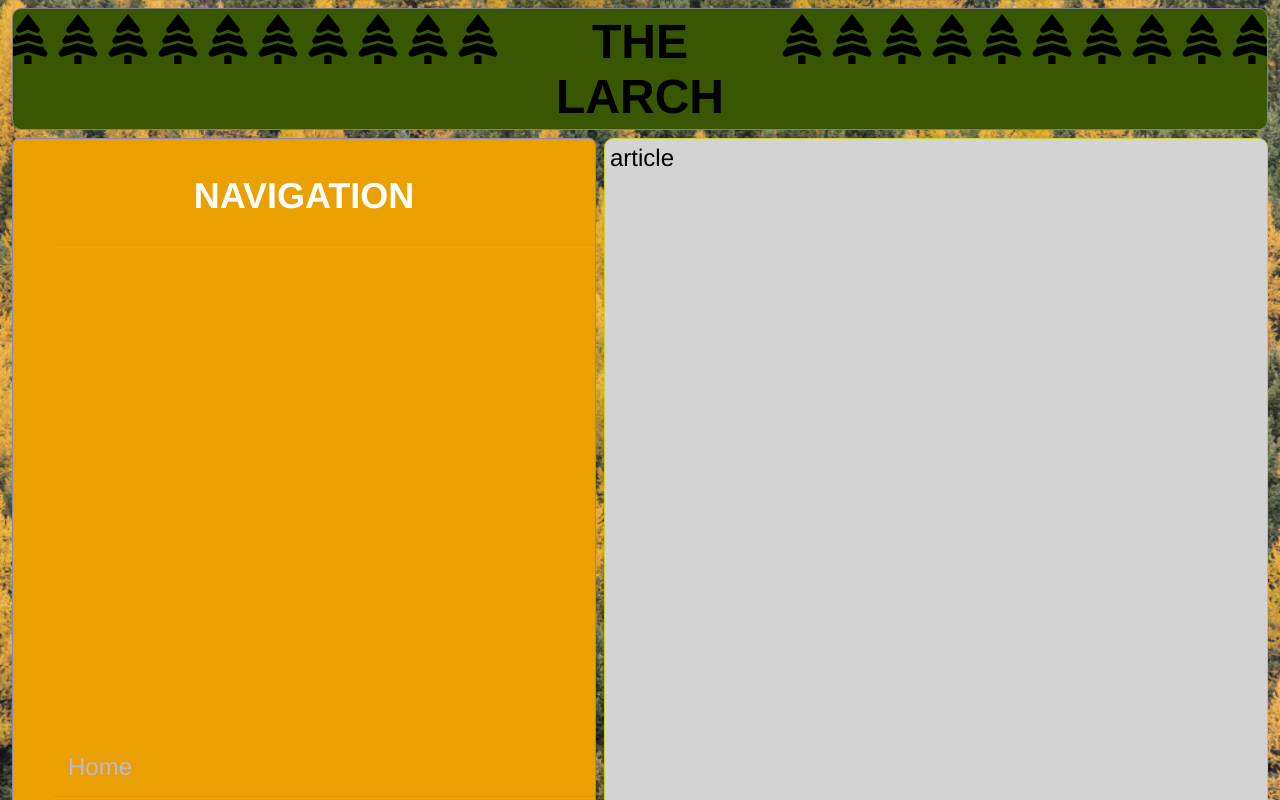
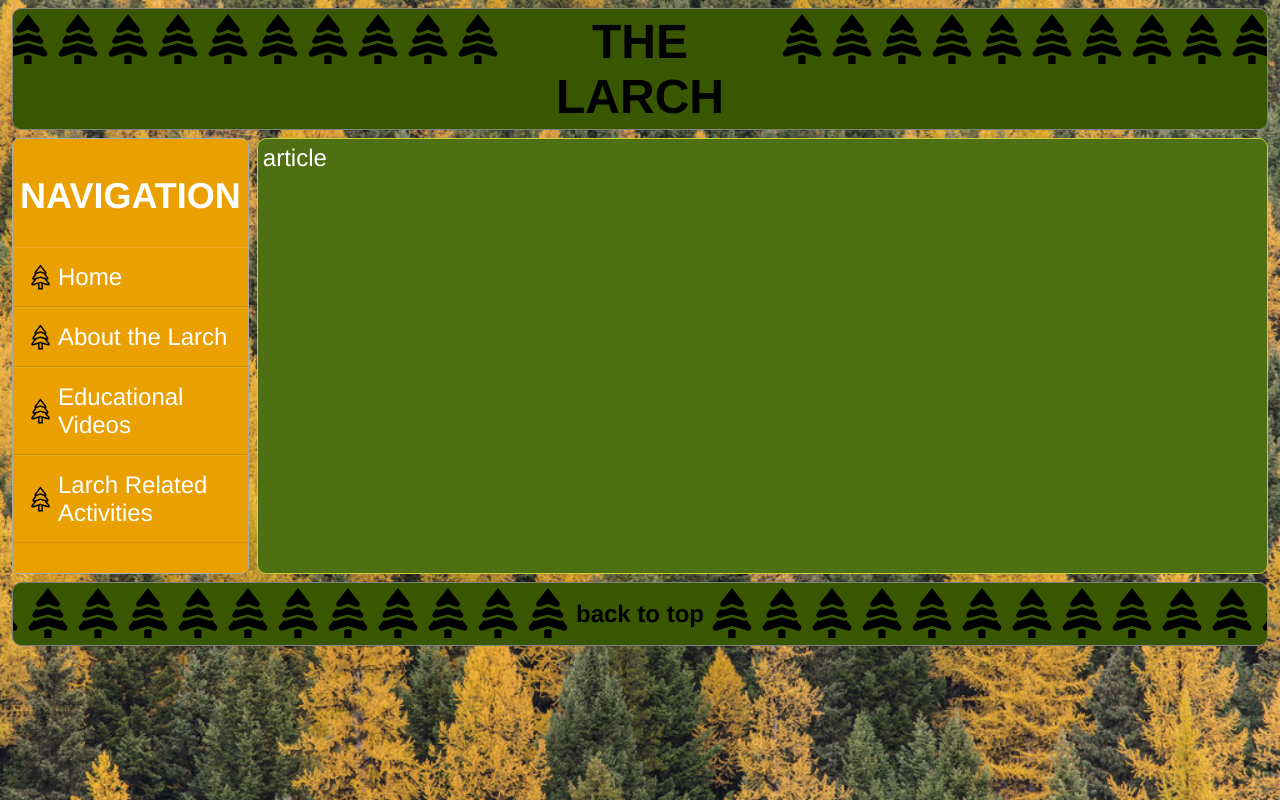
Before and after one commit to Antoineb3/The-Larch, a plain HTML site: page index.html in a window 1280 px wide. Shown: the top 800 px of the page. Drawn offline with Linux system fonts and the light colour scheme.

Commit message:
finished site wide changes

```diff
--- a/index.html
+++ b/index.html
@@ -1,5 +1,6 @@
 <!DOCTYPE html>
 <html lang="en">
+<!-- URL: https://antoineb3.github.io/ -->
 
 <head>
     <Title>The Larch</Title>
@@ -9,26 +10,30 @@
 </head>
 
 <body>
-    <header>
+    <header id="start">
         <div class="forest_left"></div>
-        <h1><a href="home.html">The Larch</a></h1>
+        <h1><a href="index.html">The Larch</a></h1>
         <div class="forest_right"></div>
     </header>
     <main>
         <nav>
             <h2>Navigation</h2>
             <ul>
-                <li>
-                    <a href="home.html">Home</a>
+                <li class="navigation_item">
+                    <img src="img/larch_icon_2.svg" alt="">
+                    <a href="#">Home</a>
                 </li>
-                <li>
-                    <a href="home.html">About the Larch</a>
+                <li class="navigation_item">
+                    <img src="img/larch_icon_2.svg" alt="">
+                    <a href="#">About the Larch</a>
                 </li>
-                <li>
-                    <a href="home.html">Educational Videos</a>
+                <li class="navigation_item">
+                    <img src="img/larch_icon_2.svg" alt="">
+                    <a href="#">Educational Videos</a>
                 </li>
-                <li>
-                    <a href="home.html">Larch Related Activities</a>
+                <li class="navigation_item">
+                    <img src="img/larch_icon_2.svg" alt="">
+                    <a href="#">Larch Related Activities</a>
                 </li>
             </ul>
         </nav>
@@ -36,7 +41,11 @@
             article
         </article>
     </main>
-    <footer>footer</footer>
+    <footer>
+        <div class="forest_left"></div>
+        <h4><a href="#start">back to top</a></h4>
+        <div class="forest_right"></div>
+    </footer>
 </body>
 
 </html>
--- a/style.css
+++ b/style.css
@@ -26,7 +26,8 @@ main>article {
     padding: 5px;
     border: 1px solid #cccc33;
     border-radius: 7pt;
-    background: lightgrey;
+    background: #4F7012;
+    color: white;
     flex: 3 1 80%;
     order: 2;
 }
@@ -35,42 +36,52 @@ main>article {
 main>nav {
     margin: 4px;
     padding: 6px 0px;
-    border: 1px solid #8888bb;
+    border: 1px solid darkgray;
     border-radius: 7px;
     background: #E9A000;
+    color: white;
     position: relative;
     flex: 1 6 20%;
     order: 1;
 }
 
 main>nav>h2 {
-    color: #fff;
     text-transform: uppercase;
     text-align: center;
     margin-bottom: 30px;
 }
 
 main>nav>ul {
-    list-style-image: url('img/larch_icon_2.svg');
+    list-style-type: none;
+    padding-inline-start: 0px;
 }
 
-main>nav>ul>li {
+.navigation_item {
     padding: 15px;
-    border-bottom: 1px solid #bdb8d7;
-    border-bottom: 1px solid rgba(0, 0, 0, 0.05);
-    border-top: 1px solid rgba(255, 255, 255, 0.05);
+    border-bottom: 1px solid rgba(0,0,0,0.1);
+    border-top: 1px solid rgba(255,255,255,0.1);
+    display: flex;
+    flex-flow: row;
 }
 
-main>nav>ul>li>a {
-    color: #bdb8d7;
-    display: block;
+.navigation_item>a {
+    margin: -15px;
+    padding: 15px;
+    margin-left: -45px;
+    padding-left: 45px;
+    width: 100%;
 }
 
-main>nav>ul>li:hover {
-    background-color: #594f8d;
+.navigation_item>img {
+    width: 25px;
+    margin-right: 5px;
 }
 
-main>nav>ul>li:hover a {
+.navigation_item:hover {
+    background-color: #FA442A;
+}
+
+.navigation_item:hover a {
     color: #fff;
 }
 
@@ -88,15 +99,22 @@ footer {
     flex-flow: row;
 }
 
-h1 {
+header>h1 {
     margin: 0px;
     width: 700px;
     text-transform: uppercase;
     order: 2;
 }
 
+footer>h4 {
+    margin: 12px 0px;
+    width: 300px;
+    order: 2;
+}
+
 .forest_left {
     width: 100%;
+    height: 50px;
     background-image: url("img/larch_icon_3.svg");
     background-size: 50px;
     background-position-x: right;
@@ -107,6 +125,7 @@ h1 {
 
 .forest_right {
     width: 100%;
+    height: 50px;
     background-image: url("img/larch_icon_3.svg");
     background-size: inherit;
     background-size: 50px;
```
Also changed, not shown: url.txt (added).
